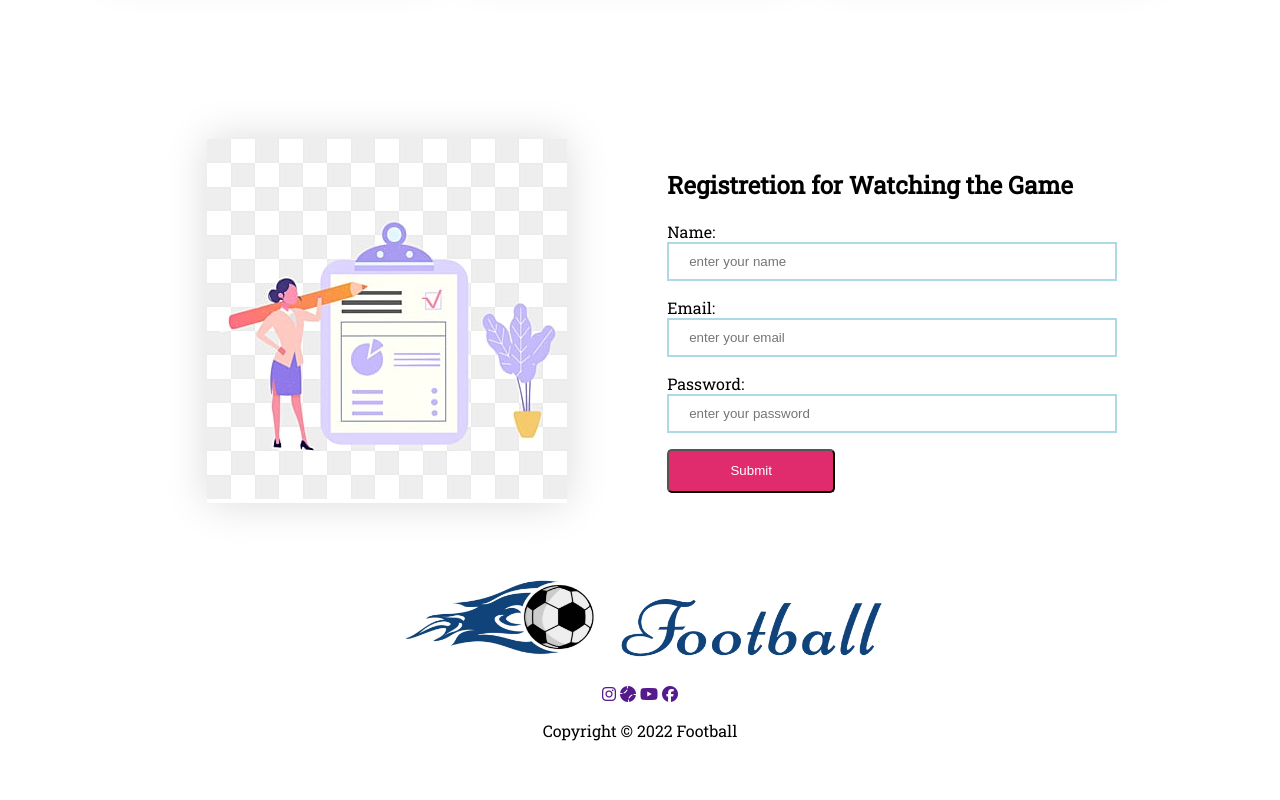
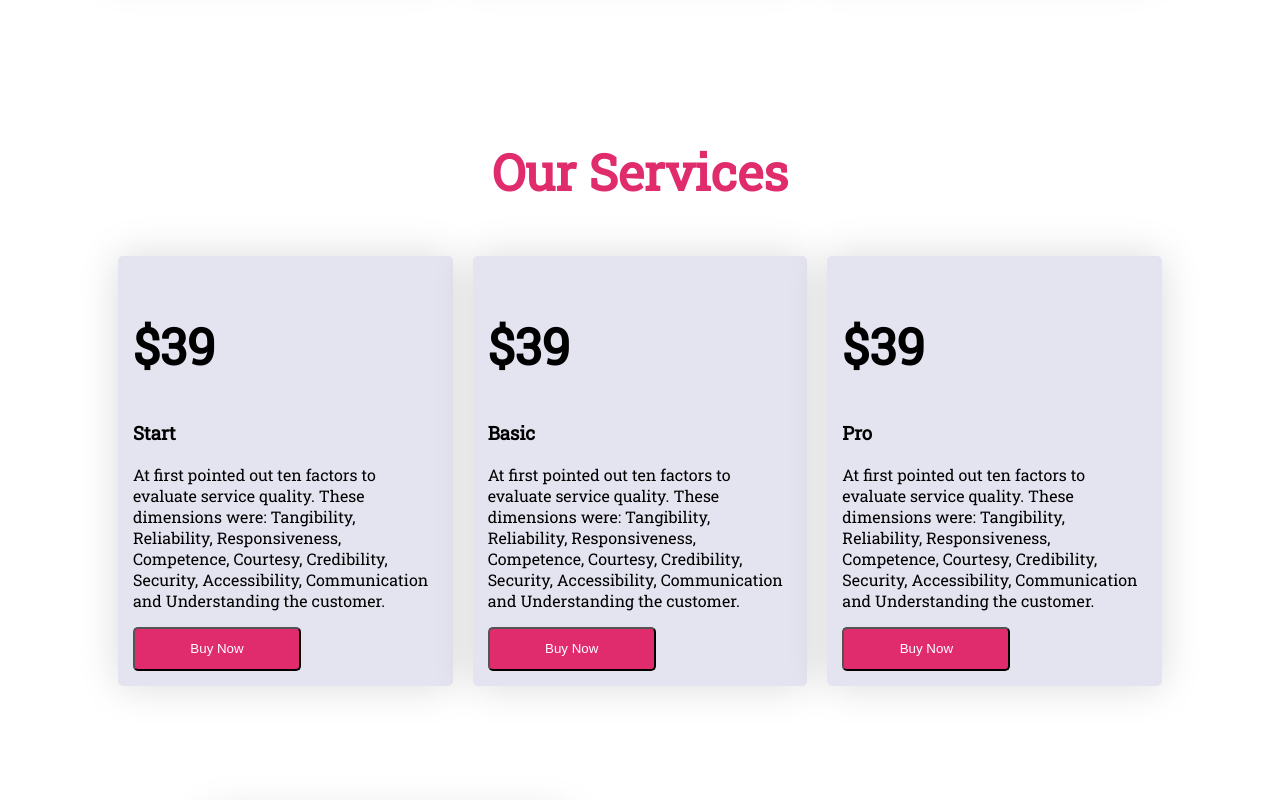
Before and after one commit to MoshiorRahman/second-assignment, a plain HTML site: page index.html in a window 1280 px wide. Shown: the part 2700-3500 px from the top of the page. Before the commit the page ends 3465 px from the top, so only its background shows below. Drawn offline with Linux system fonts and the light colour scheme; a web font is replaced by a local one.

Commit message:
added new section

```diff
--- a/index.html
+++ b/index.html
@@ -110,6 +110,41 @@
                     dignissimos dolore? Temporibus necessitatibus dolorem alias illo?</p>
             </div>
         </section>
+        <section class="container">
+            <h1 class="services-title">Our Services</h1>
+            <div class="services">
+                <div class="service">
+                    <h2>$39</h2>
+                    <h3>Start</h3>
+                    <p>
+                        At first pointed out ten factors to evaluate service quality. These dimensions were:
+                        Tangibility, Reliability, Responsiveness, Competence, Courtesy, Credibility, Security,
+                        Accessibility, Communication and Understanding the customer.
+                    </p>
+                    <button class="btn">Buy Now</button>
+                </div>
+                <div class="service">
+                    <h2>$39</h2>
+                    <h3>Basic</h3>
+                    <p>
+                        At first pointed out ten factors to evaluate service quality. These dimensions were:
+                        Tangibility, Reliability, Responsiveness, Competence, Courtesy, Credibility, Security,
+                        Accessibility, Communication and Understanding the customer.
+                    </p>
+                    <button class="btn">Buy Now</button>
+                </div>
+                <div class="service">
+                    <h2>$39</h2>
+                    <h3>Pro</h3>
+                    <p>
+                        At first pointed out ten factors to evaluate service quality. These dimensions were:
+                        Tangibility, Reliability, Responsiveness, Competence, Courtesy, Credibility, Security,
+                        Accessibility, Communication and Understanding the customer.
+                    </p>
+                    <button class="btn">Buy Now</button>
+                </div>
+            </div>
+        </section>
         <section class="registration-form">
             <div class="reg-thumbnail">
                 <img src="images/reg-img.jpg" alt="">
@@ -122,15 +157,16 @@
                 <button class="btn">Submit</button>
             </div>
         </section>
+
     </main>
     <footer>
         <div class="footer">
             <img src="images/Logo.png" alt="">
             <div>
-                <a href=""><i class="fa-brands fa-instagram"></i></a>
-                <a href=""><i class="fa-solid fa-baseball"></i></a>
-                <a href=""><i class="fa-brands fa-youtube"></i></a>
-                <a href=""><i class="fa-brands fa-facebook"></i></a>
+                <a href=""><i class="fab fa-facebook-f icon"></i></a>
+                <a href=""><i class="fab fa-instagram icon"></i></a>
+                <a href=""><i class="fab fa-youtube icon"></i></a>
+                <a href=""><i class="fab fa-twitter icon"></i></a>
             </div>
             <p>Copyright © 2022 Football</p>
         </div>
--- a/style.css
+++ b/style.css
@@ -70,6 +70,27 @@ body{
     width: 300px;
     height: 256px
   }
+  /* Services Styles  */
+  .services{
+    display: flex;
+    margin: 0 100px 120px;
+  }
+  .services-title{
+    color: #E02C6D;
+    text-align: center;
+    font-size: 50px;
+  }
+  .service{
+    margin: 10px;
+    padding: 15px;
+    box-shadow: 0px 0px 40px rgba(0, 0, 0, 0.15);
+    background-color: #e4e3f0;
+    border-radius: 5px;
+  }
+
+  .service h2{
+    font-size: 50px;
+  }
 
 /* Registration Part Styles */
 .registration-form{
@@ -90,6 +111,9 @@ body{
   width: 100%;
   border: 2px solid lightblue;
 }
+.reg-detail h2{
+  color: lightskyblue;
+}
 
 
 /* Footer Styles  */
@@ -104,3 +128,7 @@ footer img{
   width: 483.87px;
   height: 110px;
 }
+.fab{
+  margin: 10px;
+  padding: 0 5px;
+}
```
